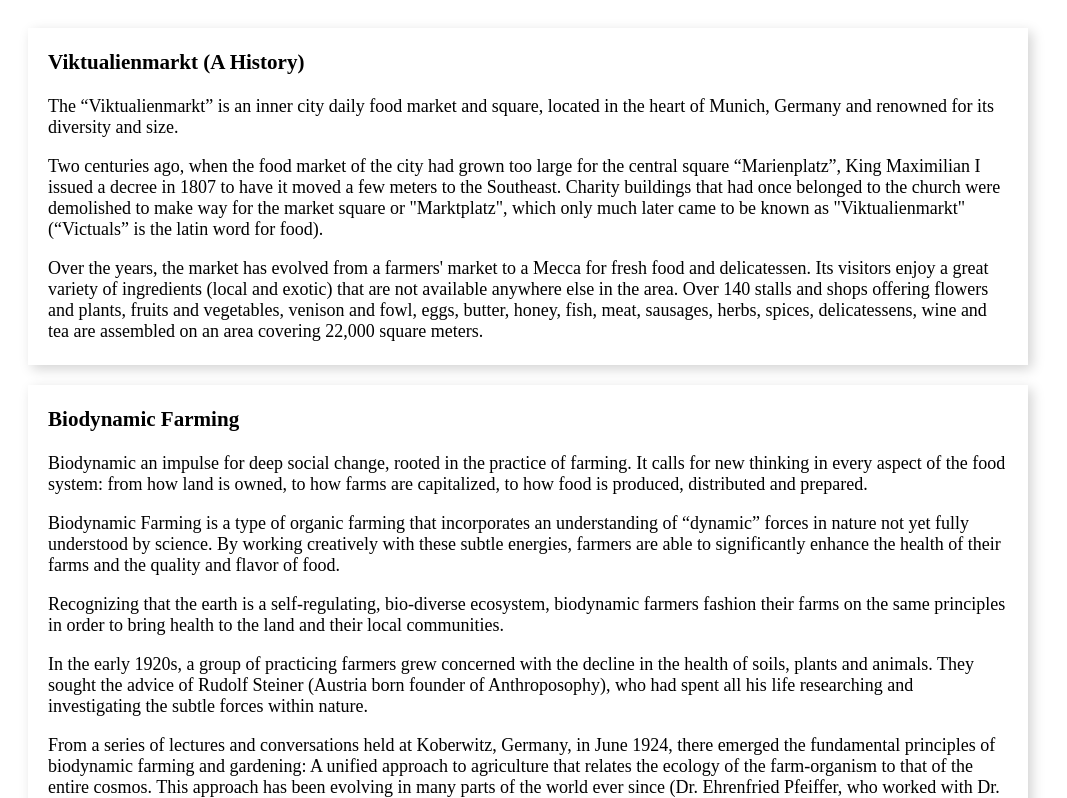
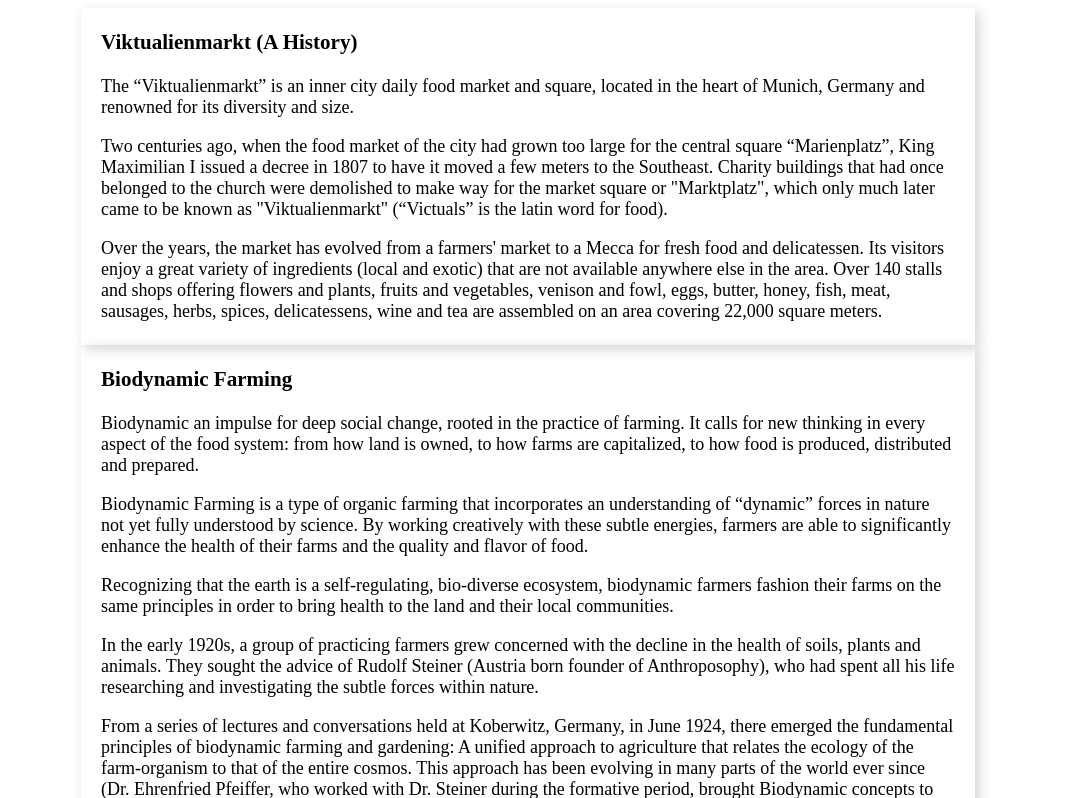
Before and after one commit to adsouza/OrganicsDE, a plain HTML site: page index.html in a window 1280 px wide. Both pictures are taken after a click on the link "Culture". Shown: the part 164-962 px from the top of the page, without its empty margins (112-1179 px from the left). Drawn offline with Linux system fonts and the light colour scheme.

Commit message:
tweaked side padding some more.

```diff
--- a/default.css
+++ b/default.css
@@ -1,7 +1,7 @@
 body {font-size:large; padding-left:20px; padding-right:20px;}
-body header {border-bottom: 1px solid green; width:100%;}
+body header {border-bottom: 1px solid green;}
 body header img#logo {position:relative; left:-32px;}
-section {display:none; margin-left:auto; margin-right:auto; width:1000px; padding-top:10px;}
+section {display:none; margin-left:auto; margin-right:auto; width:960px; padding-top:10px;}
 #splash {display:block;}
 
 nav {float:right; width:400px; position:relative; top:132px;}
@@ -10,10 +10,10 @@ nav ul li {display:inline; border: solid; border-width: 1px 1px 0 1px; margin: 0
 nav ul li a {padding: 0 1em; text-decoration:none;}
 nav ul li.selected {padding-bottom: 1px; background: white;}
 
-section article {float:left; width:640px; padding-left:20px; padding-right:20px; margin-top:20px; box-shadow:4px 4px 12px lightgrey;}
+section article {float:left; width:600px; padding-left:20px; padding-right:20px; margin-top:0; box-shadow:4px 4px 12px lightgrey;}
 section div {float:right; width:320px;}
 section div img {width:301px; padding-left:16px;}
-section#culture article {width:960px; float:none; padding-bottom:5px; padding-top:1px; margin-left:auto; margin-right:auto;}
+section#culture article {width:854px; float:none; padding-bottom:5px; padding-top:1px; margin-left:auto; margin-right:auto;}
 
 body footer {border-top: 1px solid green; margin-top:20px;}
 body footer article {text-align:center; font-size:small; color:grey;}
```
